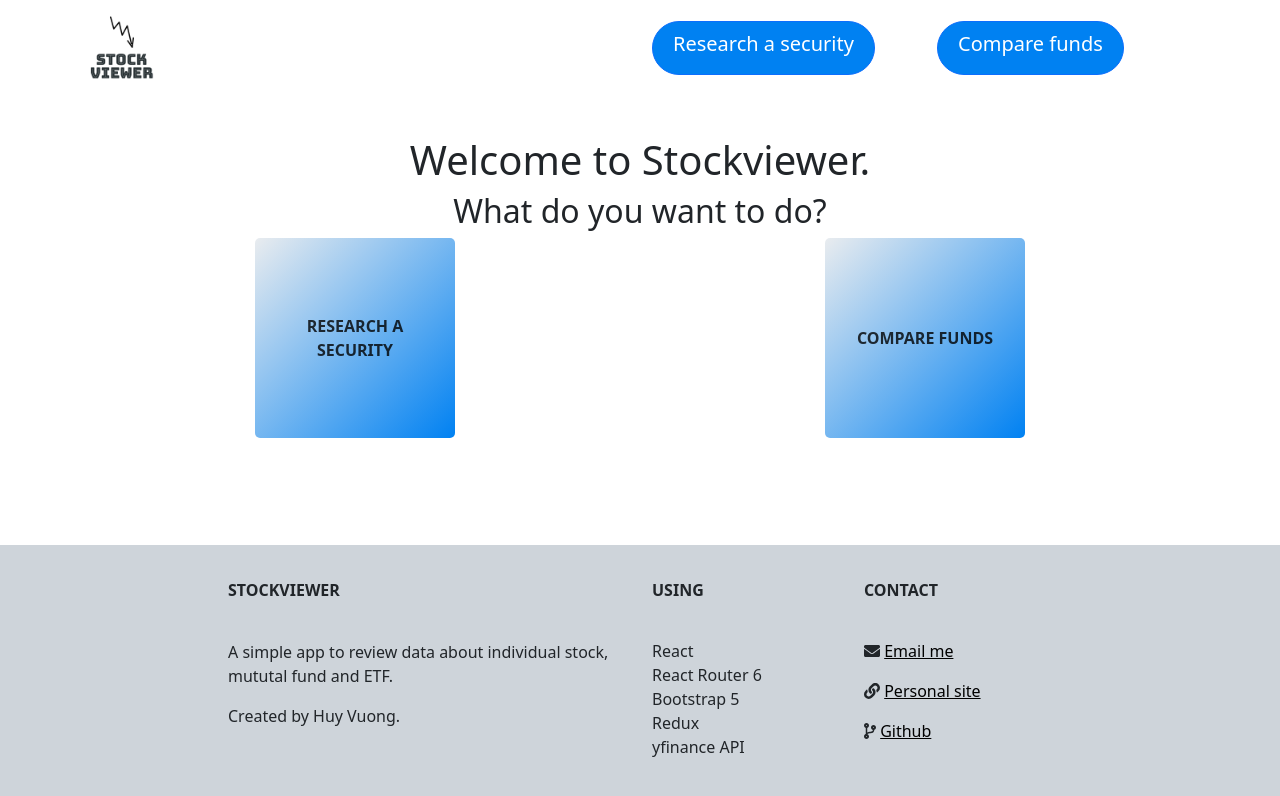
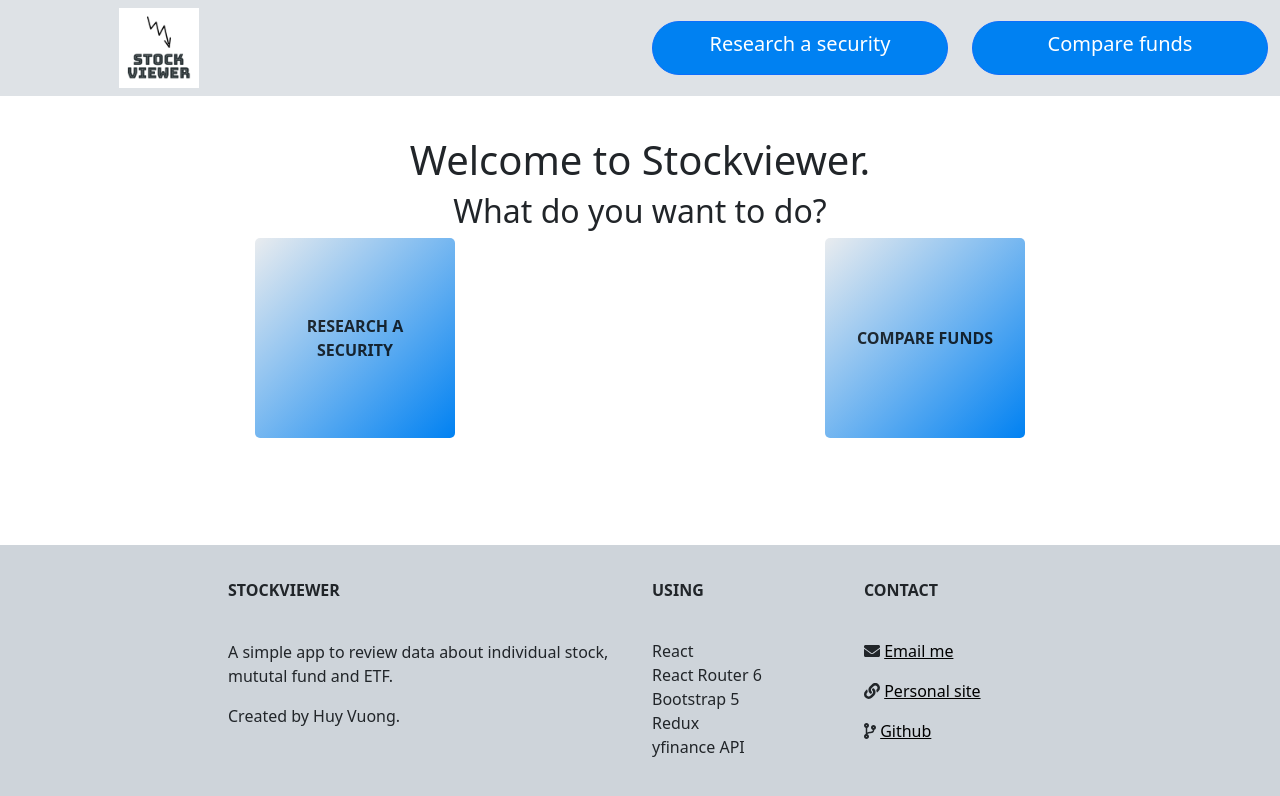
Before and after one commit to huycans/stockviewer, a React (Create React App) app: page / in a window 1280 px wide. Shown: the top 796 px of the page. Built offline with nearby package versions, Linux system fonts and the light colour scheme.

Commit message:
Add header bg color

```diff
--- a/src/App.tsx
+++ b/src/App.tsx
@@ -19,11 +19,11 @@ import CompareFunds from "./components/CompareFunds";
 function App() {
   return (
     <>
-      <div className="App container">
+      <div className="App">
         <Header />
         <ErrorDisplay />
         <LoadSpinner />
-        <main className="mainContent">
+        <main className="mainContent container">
           <Routes>
             <Route path="/" element={<Welcome />} />
             <Route path="/research" element={<Research/> }>
--- a/src/components/Header.tsx
+++ b/src/components/Header.tsx
@@ -22,7 +22,11 @@ const HeaderRoundedButtonLink = ({
 }: HeaderRoundedButtonLinkType) => {
   return (
     <RoundedButton>
-      <NavLink className={"header-link"} style={{ color: textColor ? textColor : "white" }} to={to}>
+      <NavLink
+        className={"header-link"}
+        style={{ color: textColor ? textColor : "white" }}
+        to={to}
+      >
         {children}
       </NavLink>
     </RoundedButton>
@@ -31,8 +35,10 @@ const HeaderRoundedButtonLink = ({
 
 export default function Header() {
   return (
-    <header className="row">
-      <div className="col-6 header-title">
+    <header className="container-fluid">
+      <div className="row header">
+        <div className="col-1"></div>
+        <div className="col-5 header-title">
           <Link to={"/"}>
             <img
               id="stockviewerLogo"
@@ -51,6 +57,7 @@ export default function Header() {
             <h5>Compare funds</h5>
           </HeaderRoundedButtonLink>
         </div>
+      </div>
     </header>
   );
 }
--- a/src/styles/_header.scss
+++ b/src/styles/_header.scss
@@ -1,12 +1,17 @@
-header {
+.header {
   margin: 0px 0px;
   min-height: 6rem;
   align-items: center;
   display: flex;
+  background-color: $gray-300;
 
   #stockviewerLogo {
     width: 80px;
     height: 80px;
+  }
+
+  button {
+    width: 100%;
   }
 
   .header-link{
```
Lines whose indentation alone changed are shown as unchanged.
